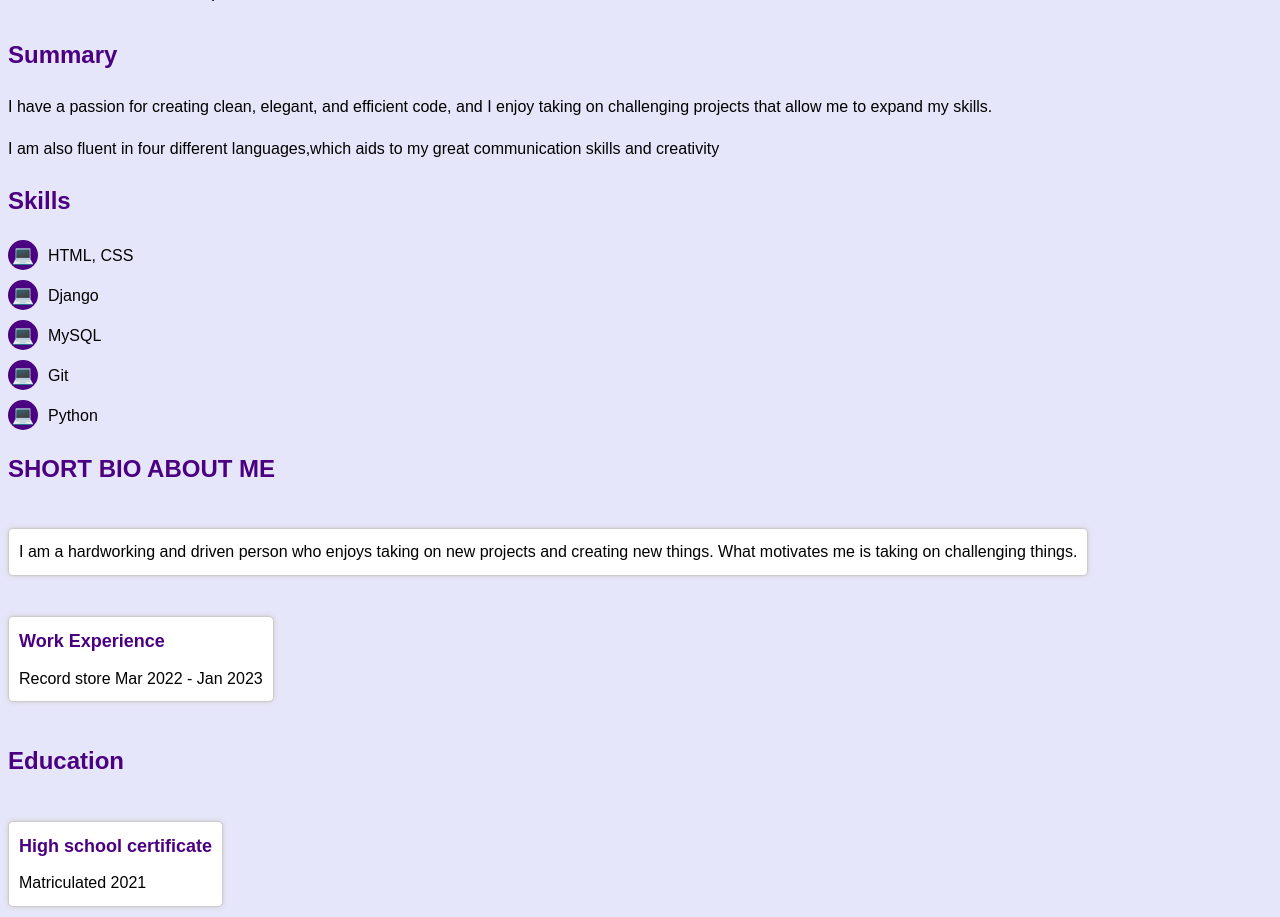
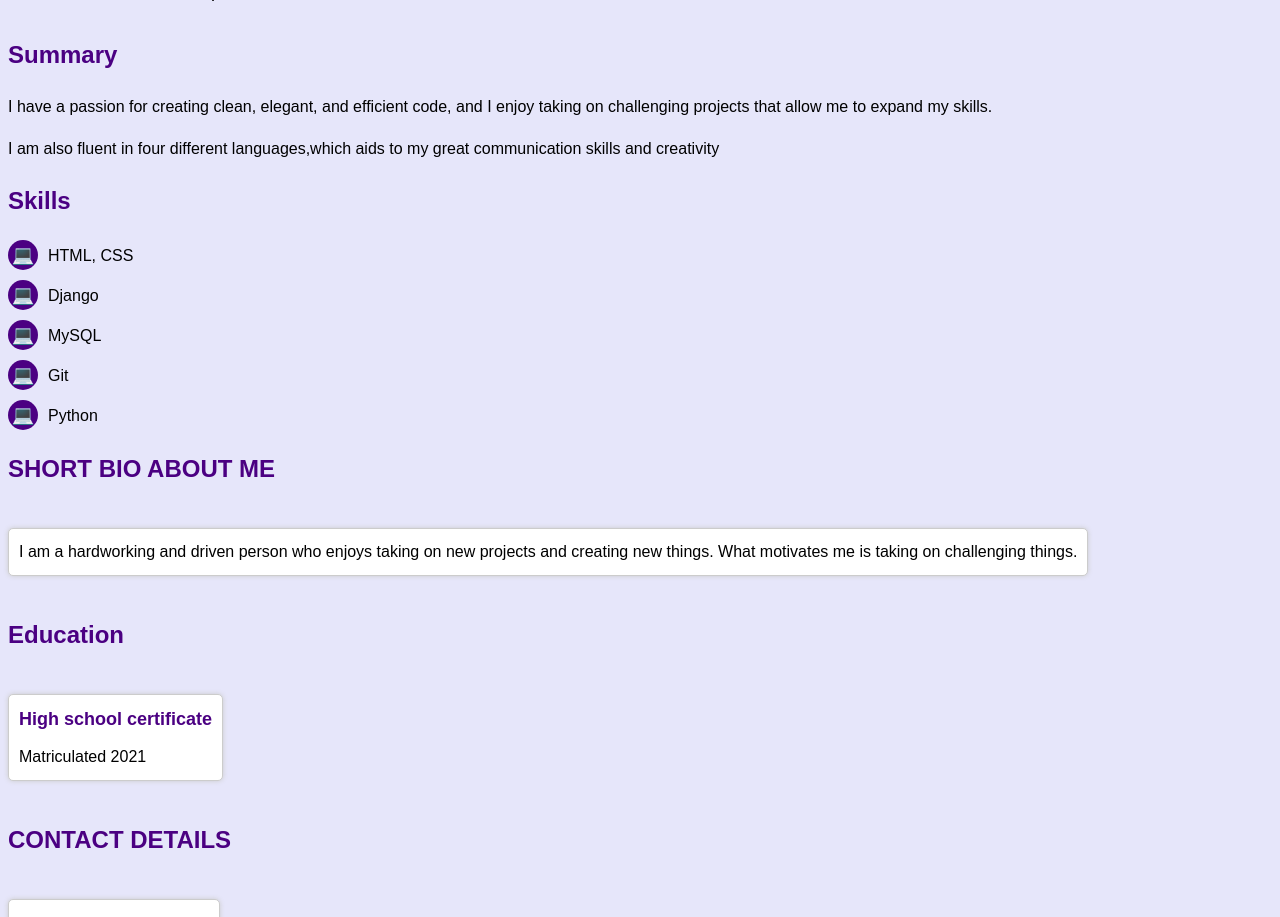
Before and after one commit to anishamandega/mycv, a plain HTML site: page index.html in a window 1280 px wide. Shown: the part 183-1100 px from the top of the page. Drawn offline with Linux system fonts and the light colour scheme.

Commit message:
Update index.html

```diff
--- a/index.html
+++ b/index.html
@@ -124,11 +124,7 @@
         <div class="chart">
             <p>I am a hardworking and driven person who enjoys taking on new projects and creating new things.
                 What motivates me is taking on  challenging things.</p>
-        </div>
-        <div class="chart">
-            <h3>Work Experience</h3>
-            <p>Record store Mar 2022 - Jan 2023</p>
-        </div>
+	</div>
         <h2>Education</h2>
         <div class="chart">
             <h3>High school certificate</h3>
```
